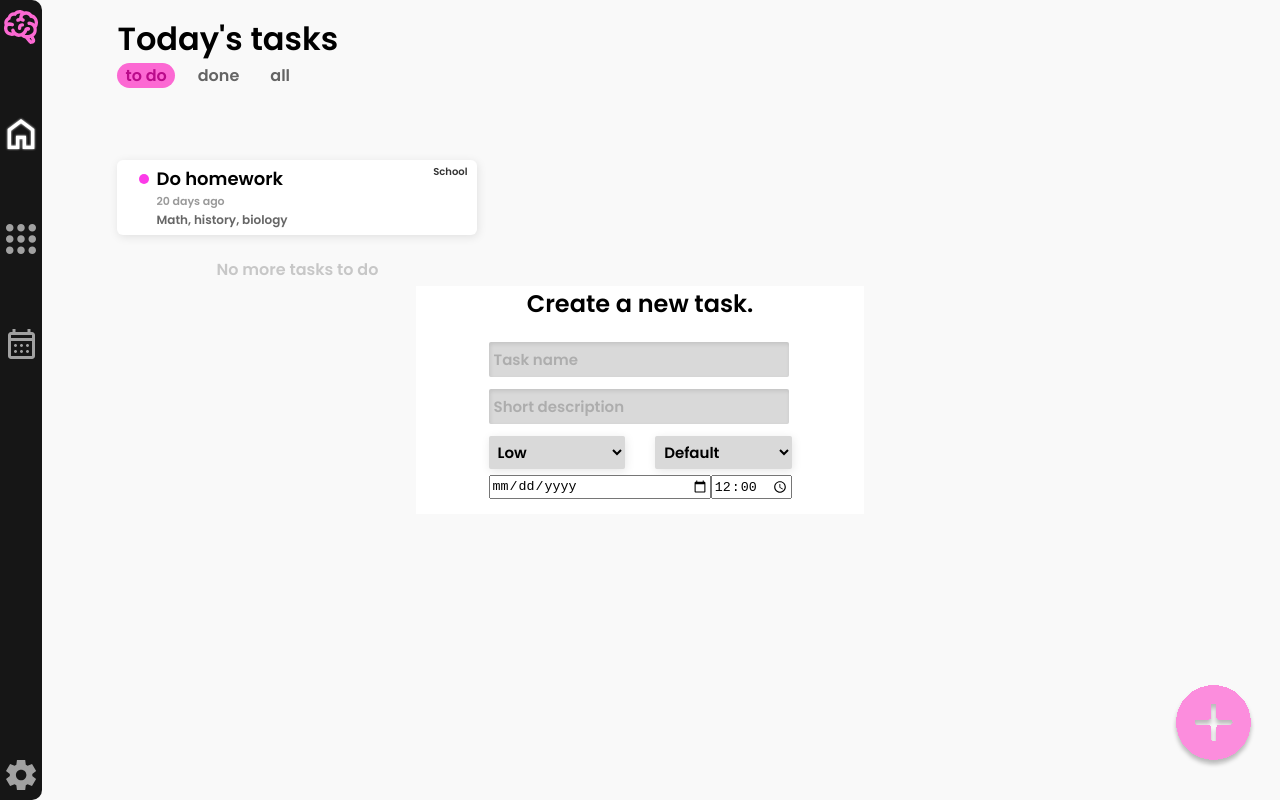
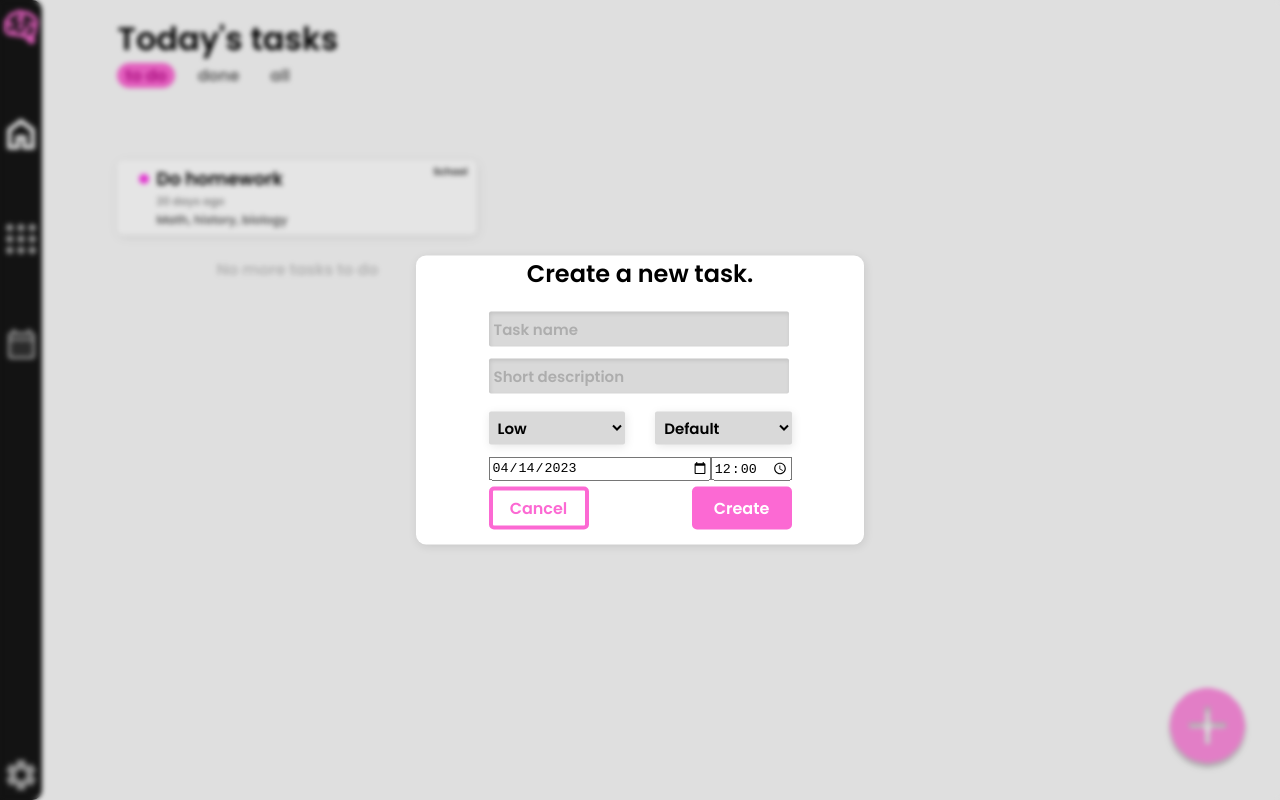
Before and after one commit to ProfVHS/second-mind, a React (Vite) app: page / in a window 1280 px wide. Built offline with nearby package versions, Linux system fonts and the light colour scheme.

Commit message:
modal creating task window styles and added react hook form

```diff
--- a/package.json
+++ b/package.json
@@ -11,7 +11,8 @@
   "dependencies": {
     "moment": "^2.29.4",
     "react": "^18.2.0",
-    "react-dom": "^18.2.0"
+    "react-dom": "^18.2.0",
+    "react-hook-form": "^7.43.9"
   },
   "devDependencies": {
     "@types/react": "^18.0.28",
--- a/src/component/AddTaskBtn.tsx
+++ b/src/component/AddTaskBtn.tsx
@@ -2,7 +2,7 @@ import React from "react";
 
 function AddTaskBtn() {
   return (
-    <div className="AddTaskBtn">
+    <button className="AddTaskBtn">
       <svg
         width="83"
         height="83"
@@ -58,7 +58,7 @@ function AddTaskBtn() {
           </filter>
         </defs>
       </svg>
-    </div>
+    </button>
   );
 }
 
--- a/src/component/AddTaskWindow.tsx
+++ b/src/component/AddTaskWindow.tsx
@@ -1,25 +1,79 @@
 import React from "react";
+import { useForm, SubmitHandler } from "react-hook-form";
 
 const todayDate = new Date();
-console.log(todayDate.getDate());
+
+type FormValues = {
+  taskname: string;
+  desc: string;
+  priority: priorityType;
+  category: string;
+};
+
 function AddTaskWindow() {
+  const {
+    register,
+    handleSubmit,
+    formState: { errors },
+  } = useForm<FormValues>();
+  const onSubmit: SubmitHandler<FormValues> = (data) => console.log(data);
+
   return (
+    <>
       <div className="modal">
         <span className="modal_title">Create a new task.</span>
-      <form className="modal_form">
-        <input className="modal_input" type="text" placeholder="Task name" />
+        <form className="modal_form" onSubmit={handleSubmit(onSubmit)}>
+          <input
+            {...register("taskname", {
+              required: true,
+              maxLength: 20,
+              minLength: 3,
+            })}
+            aria-invalid={errors.taskname ? "true" : "false"}
+            className="modal_input"
+            type="text"
+            placeholder="Task name"
+          />
+          {errors.taskname?.type === "required" && (
+            <span className="modal_error">Task name is required.</span>
+          )}
+          {errors.taskname?.type === "minLength" && (
+            <span className="modal_error">
+              Task name should have minimum 3 characters
+            </span>
+          )}
+          {errors.taskname?.type === "maxLength" && (
+            <span className="modal_error">
+              Task name is too long! (max 20 chars)
+            </span>
+          )}
           <input
             className="modal_input"
             type="text"
             placeholder="Short description"
+            {...register("desc", { maxLength: 32 })}
+            aria-invalid={errors.desc ? "true" : "false"}
           />
+          {errors.desc?.type === "maxLength" && (
+            <span className="modal_error">
+              Task description must be short! (max 32 chars){" "}
+            </span>
+          )}
           <div className="modal_row">
-          <select className="modal_select" style={{ width: "45%" }}>
+            <select
+              {...register("priority")}
+              className="modal_select"
+              style={{ width: "45%" }}
+            >
               <option value={"LOW"}>Low</option>
               <option value={"MEDIUM"}>Medium</option>
               <option value={"HIGH"}>High</option>
             </select>
-          <select className="modal_select" style={{ width: "45%" }}>
+            <select
+              {...register("category")}
+              className="modal_select"
+              style={{ width: "45%" }}
+            >
               <option value={"DEFAULT"}>Default</option>
             </select>
           </div>
@@ -27,12 +81,26 @@ function AddTaskWindow() {
             <input
               style={{ width: "75%" }}
               type="date"
-            value={todayDate.toString()}
+              defaultValue={todayDate.toISOString().split("T")[0]}
             />
-          <input style={{ width: "25%" }} type="time" value={"12:00"} />
+            <input
+              style={{ width: "25%" }}
+              type="time"
+              defaultValue={"12:00"}
+            />
+          </div>
+          <div className="modal_row">
+            <button className="modal_cancel" type="reset">
+              Cancel
+            </button>
+            <button className="modal_submit" type="submit">
+              Create
+            </button>
           </div>
         </form>
       </div>
+      <div className="modal_blur" />
+    </>
   );
 }
 
--- a/src/css/App.css
+++ b/src/css/App.css
@@ -143,6 +143,8 @@ body {
   bottom: 25px;
   right: 25px;
   color: #fc69d3;
+  background: none;
+  border: none;
   cursor: pointer;
   transition: 0.3s ease;
 }
@@ -155,11 +157,14 @@ body {
   display: flex;
   align-items: center;
   flex-direction: column;
+  z-index: 5;
   top: 50%;
   left: 50%;
   transform: translate(-50%, -50%);
   width: 35%;
   background-color: #fff;
+  box-shadow: 1px 2px 10px rgba(0, 0, 0, 0.1);
+  border-radius: 10px;
 }
 .modal_title {
   font-size: 24px;
@@ -200,4 +205,40 @@ body {
 .modal_row {
   display: flex;
   justify-content: space-between;
+  margin-top: 6px;
+}
+.modal_error {
+  font-size: 12px;
+  color: red;
+}
+.modal_blur {
+  position: absolute;
+  top: 0;
+  left: 0;
+  z-index: 1;
+  width: 100vw;
+  height: 100vh;
+  -webkit-backdrop-filter: blur(2.5px);
+          backdrop-filter: blur(2.5px);
+  background: rgba(0, 0, 0, 0.1);
+}
+.modal_submit {
+  background: #fc69d3;
+  border: none;
+  border-radius: 5px;
+  width: 100px;
+  padding: 5px;
+  font-family: "poppins";
+  font-size: 16px;
+  color: #fff;
+}
+.modal_cancel {
+  background: none;
+  border: solid #fc69d3 4px;
+  border-radius: 5px;
+  width: 100px;
+  padding: 5px;
+  font-family: "poppins";
+  font-size: 16px;
+  color: #fc69d3;
 }/*# sourceMappingURL=App.css.map */
--- a/src/scss/App.scss
+++ b/src/scss/App.scss
@@ -160,6 +160,8 @@ body {
   right: 25px;
 
   color: #fc69d3;
+  background: none;
+  border: none;
 
   cursor: pointer;
 
@@ -176,13 +178,18 @@ body {
   display: flex;
   align-items: center;
   flex-direction: column;
+  z-index: 5;
 
   top: 50%;
   left: 50%;
   transform: translate(-50%, -50%);
 
   width: 35%;
+
   background-color: #fff;
+  box-shadow: 1px 2px 10px rgba(0, 0, 0, 0.1);
+
+  border-radius: 10px;
 
   &_title {
     font-size: 24px;
@@ -229,5 +236,49 @@ body {
   &_row {
     display: flex;
     justify-content: space-between;
+    margin-top: 6px;
+  }
+  &_error {
+    font-size: 12px;
+    color: red;
+  }
+  &_blur {
+    position: absolute;
+    top: 0;
+    left: 0;
+    z-index: 1;
+
+    width: 100vw;
+    height: 100vh;
+
+    backdrop-filter: blur(2.5px);
+    background: rgba(0, 0, 0, 0.1);
+  }
+  &_submit {
+    background: #fc69d3;
+
+    border: none;
+    border-radius: 5px;
+
+    width: 100px;
+    padding: 5px;
+
+    font-family: "poppins";
+    font-size: 16px;
+    color: #fff;
+  }
+
+  &_cancel {
+    background: none;
+
+    border: solid #fc69d3 4px;
+    border-radius: 5px;
+
+    width: 100px;
+    padding: 5px;
+
+    font-family: "poppins";
+    font-size: 16px;
+    color: #fc69d3;
   }
 }
```
Also changed, not shown: 2 other files (tests, documents, lock files or other folders). Lines whose indentation alone changed are shown as unchanged.
